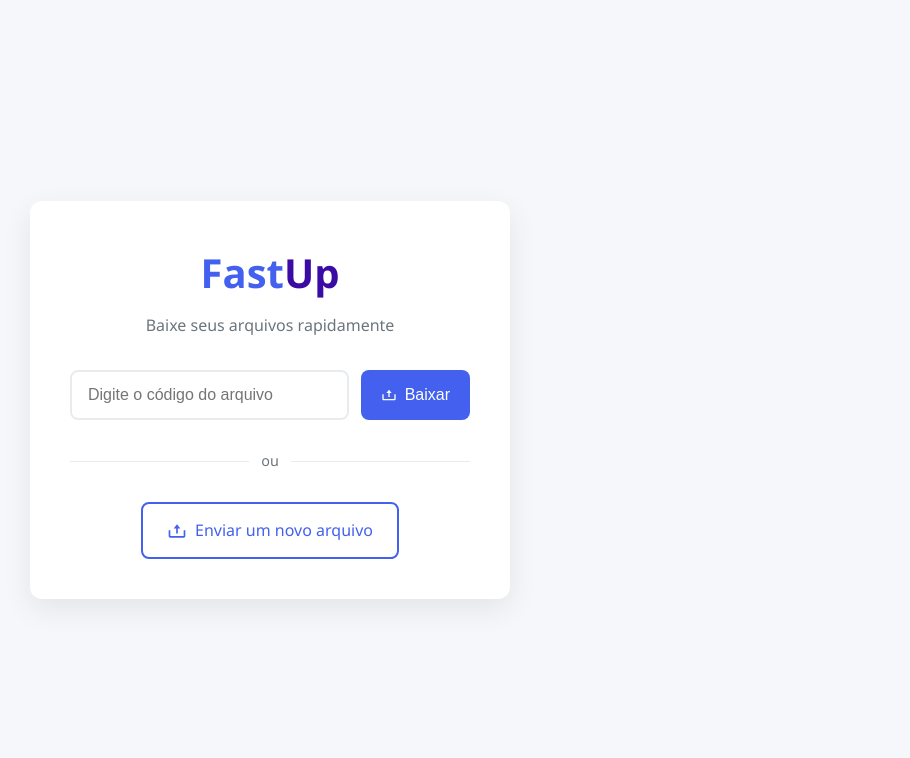
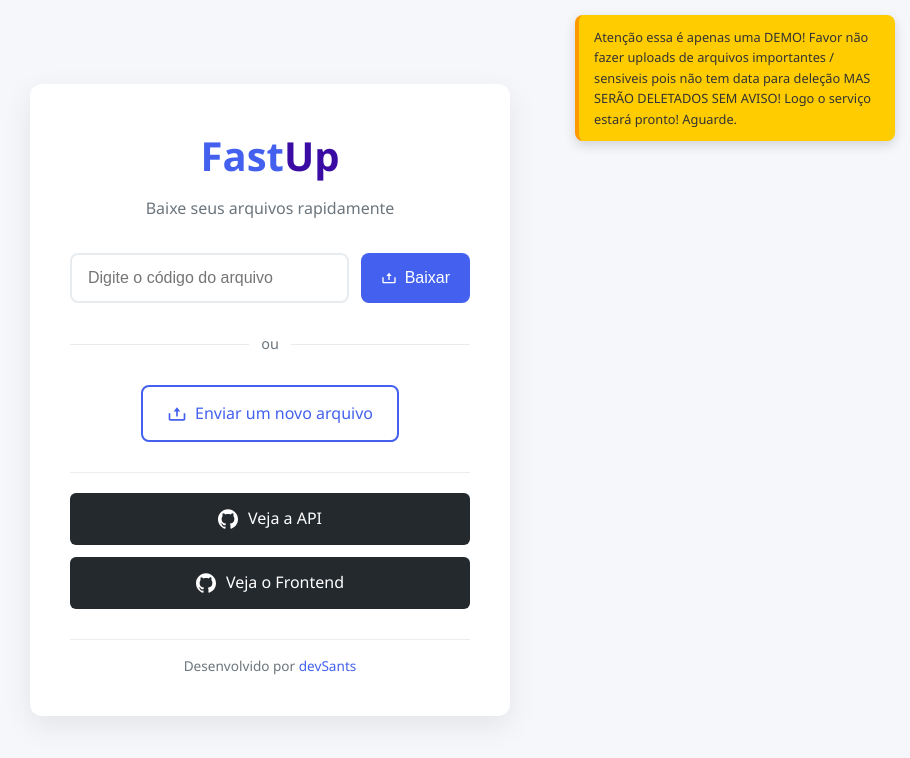
Before and after one commit to devsants/fastup-front, a React (Create React App) app: page /Download in a window 1280 px wide. Shown: the top 758 px of the page, without its empty margins (370-1280 px from the left). Built offline with nearby package versions, Linux system fonts and the light colour scheme.

Commit message:
FastUp Demo v1.0

```diff
--- a/src/components/Download.js
+++ b/src/components/Download.js
@@ -49,6 +49,10 @@ function Download() {
   }
 
   return (
+    <>
+      <div className="disclaimer">
+        Atenção essa é apenas uma DEMO! Favor não fazer uploads de arquivos importantes / sensiveis pois não tem data para deleção MAS SERÃO DELETADOS SEM AVISO! Logo o serviço estará pronto! Aguarde.
+      </div>
       <div className="app-container">
         <div className="card">
           <div className="header">
@@ -96,8 +100,37 @@ function Download() {
               Enviar um novo arquivo
             </Link>
           </div>
+          {/* Botões do GitHub */}
+          <div className="github-buttons">
+            <a
+              href="https://github.com/devsants/fastup-api"
+              target="_blank"
+              rel="noopener noreferrer"
+              className="github-button"
+            >
+              <svg className="github-icon" width="20" height="20" viewBox="0 0 24 24" fill="currentColor" xmlns="http://www.w3.org/2000/svg">
+                <path d="M12 0.296997C5.37 0.296997 0 5.67 0 12.297C0 17.6 3.438 22.097 8.205 23.682C8.805 23.795 9.025 23.424 9.025 23.105C9.025 22.82 9.015 22.065 9.01 21.065C5.672 21.789 4.968 19.455 4.968 19.455C4.422 18.07 3.633 17.7 3.633 17.7C2.546 16.956 3.717 16.971 3.717 16.971C4.922 17.055 5.555 18.207 5.555 18.207C6.625 20.042 8.364 19.512 9.05 19.205C9.158 18.429 9.467 17.9 9.81 17.6C7.145 17.3 4.344 16.268 4.344 11.67C4.344 10.36 4.809 9.29 5.579 8.45C5.444 8.147 5.039 6.927 5.684 5.274C5.684 5.274 6.689 4.952 8.984 6.504C9.944 6.237 10.964 6.105 11.984 6.099C13.004 6.105 14.024 6.237 14.984 6.504C17.264 4.952 18.269 5.274 18.269 5.274C18.914 6.927 18.509 8.147 18.389 8.45C19.154 9.29 19.619 10.36 19.619 11.67C19.619 16.28 16.814 17.295 14.144 17.59C14.564 17.95 14.954 18.686 14.954 19.81C14.954 21.416 14.939 22.706 14.939 23.096C14.939 23.411 15.149 23.786 15.764 23.666C20.565 22.092 24 17.592 24 12.297C24 5.67 18.627 0.296997 12 0.296997Z"/>
+              </svg>
+              Veja a API
+            </a>
+            <a
+              href="https://github.com/devsants/fastup-front"
+              target="_blank"
+              rel="noopener noreferrer"
+              className="github-button"
+            >
+              <svg className="github-icon" width="20" height="20" viewBox="0 0 24 24" fill="currentColor" xmlns="http://www.w3.org/2000/svg">
+                <path d="M12 0.296997C5.37 0.296997 0 5.67 0 12.297C0 17.6 3.438 22.097 8.205 23.682C8.805 23.795 9.025 23.424 9.025 23.105C9.025 22.82 9.015 22.065 9.01 21.065C5.672 21.789 4.968 19.455 4.968 19.455C4.422 18.07 3.633 17.7 3.633 17.7C2.546 16.956 3.717 16.971 3.717 16.971C4.922 17.055 5.555 18.207 5.555 18.207C6.625 20.042 8.364 19.512 9.05 19.205C9.158 18.429 9.467 17.9 9.81 17.6C7.145 17.3 4.344 16.268 4.344 11.67C4.344 10.36 4.809 9.29 5.579 8.45C5.444 8.147 5.039 6.927 5.684 5.274C5.684 5.274 6.689 4.952 8.984 6.504C9.944 6.237 10.964 6.105 11.984 6.099C13.004 6.105 14.024 6.237 14.984 6.504C17.264 4.952 18.269 5.274 18.269 5.274C18.914 6.927 18.509 8.147 18.389 8.45C19.154 9.29 19.619 10.36 19.619 11.67C19.619 16.28 16.814 17.295 14.144 17.59C14.564 17.95 14.954 18.686 14.954 19.81C14.954 21.416 14.939 22.706 14.939 23.096C14.939 23.411 15.149 23.786 15.764 23.666C20.565 22.092 24 17.592 24 12.297C24 5.67 18.627 0.296997 12 0.296997Z"/>
+              </svg>
+              Veja o Frontend
+            </a>
+          </div>
+          <div className="credits">
+            Desenvolvido por <a href="https://github.com/devsants" target="_blank" rel="noopener noreferrer">devSants</a>
           </div>
         </div>
+      </div>
+    </>
   );
 }
 
--- a/src/components/styles/Download.css
+++ b/src/components/styles/Download.css
@@ -1,4 +1,21 @@
 /* Estilos específicos para a página de download */
+
+/* Disclaimer no canto superior direito */
+.disclaimer {
+  position: fixed;
+  top: 15px;
+  right: 15px;
+  max-width: 320px;
+  background-color: #ffcc00;
+  color: #333;
+  padding: 12px 15px;
+  border-radius: 8px;
+  font-size: 0.8rem;
+  font-weight: 500;
+  z-index: 1001;
+  box-shadow: 0 4px 12px rgba(0, 0, 0, 0.15);
+  border-left: 4px solid #ff9900;
+}
 
 .download-section {
   margin-bottom: 24px;
@@ -77,6 +94,60 @@
   transform: translateY(-2px);
   box-shadow: 0 4px 12px rgba(67, 97, 238, 0.2);
 }
+/* Estilo dos botões do Github */
+.github-buttons {
+  display: flex;
+  flex-direction: column;
+  gap: 12px;
+  margin-top: 30px;
+  padding-top: 20px;
+  border-top: 1px solid #eee;
+}
+
+.github-button {
+  display: flex;
+  align-items: center;
+  justify-content: center;
+  gap: 10px;
+  padding: 12px 20px;
+  background-color: #24292e;
+  color: white;
+  text-decoration: none;
+  border-radius: 6px;
+  font-weight: 500;
+  transition: all 0.2s ease;
+  border: 1px solid transparent;
+}
+
+.github-button:hover {
+  background-color: #2f363d;
+  transform: translateY(-2px);
+  box-shadow: 0 4px 12px rgba(0, 0, 0, 0.15);
+}
+
+.github-icon {
+  flex-shrink: 0;
+}
+
+/* Créditos discretos */
+.credits {
+  margin-top: 30px;
+  padding-top: 15px;
+  border-top: 1px solid #eee;
+  font-size: 0.85rem;
+  color: #6c757d;
+  text-align: center;
+}
+
+.credits a {
+  color: #4361ee;
+  text-decoration: none;
+  font-weight: 500;
+}
+
+.credits a:hover {
+  text-decoration: underline;
+}
 
 /* Responsividade */
 @media (max-width: 576px) {
```
Lines whose indentation alone changed are shown as unchanged.
